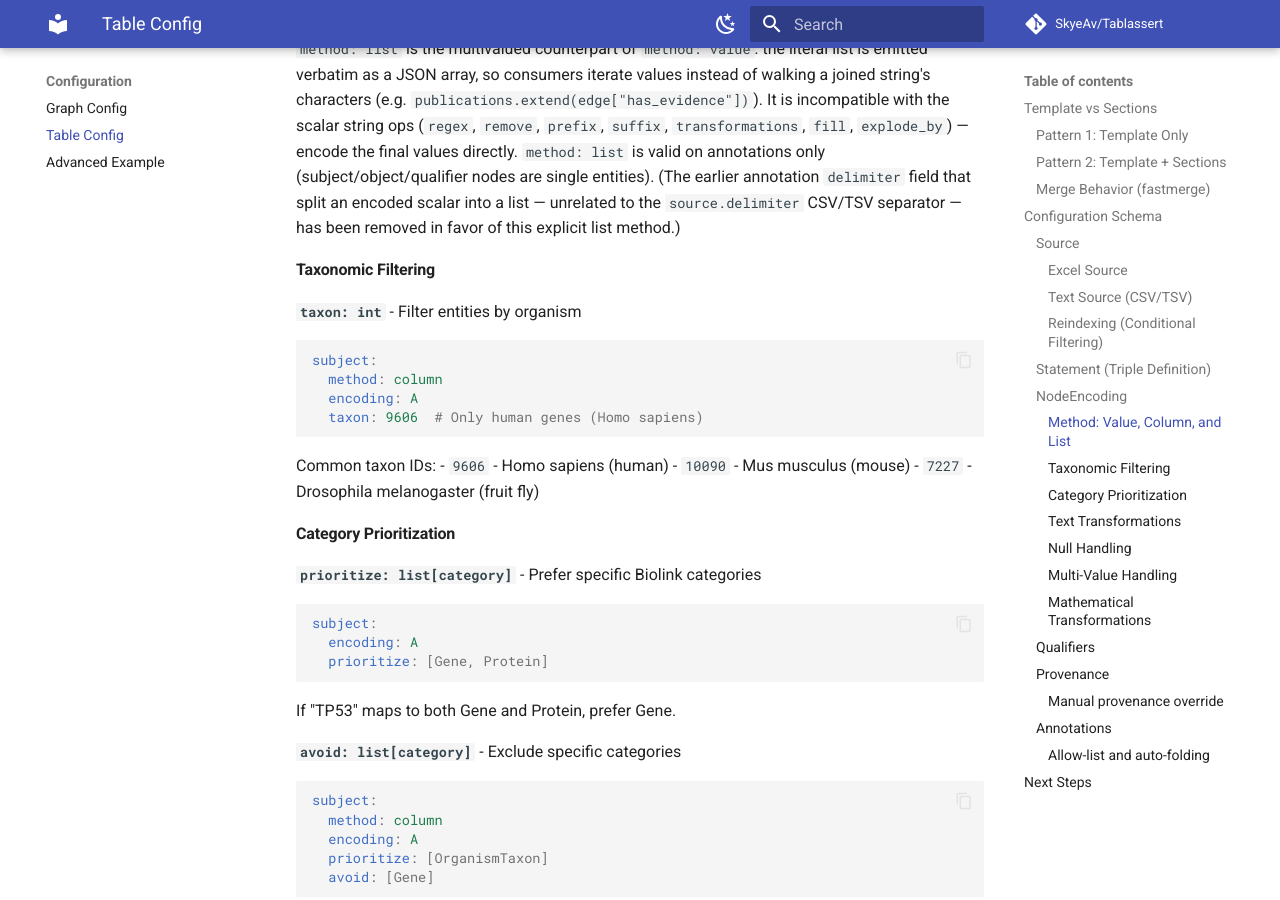
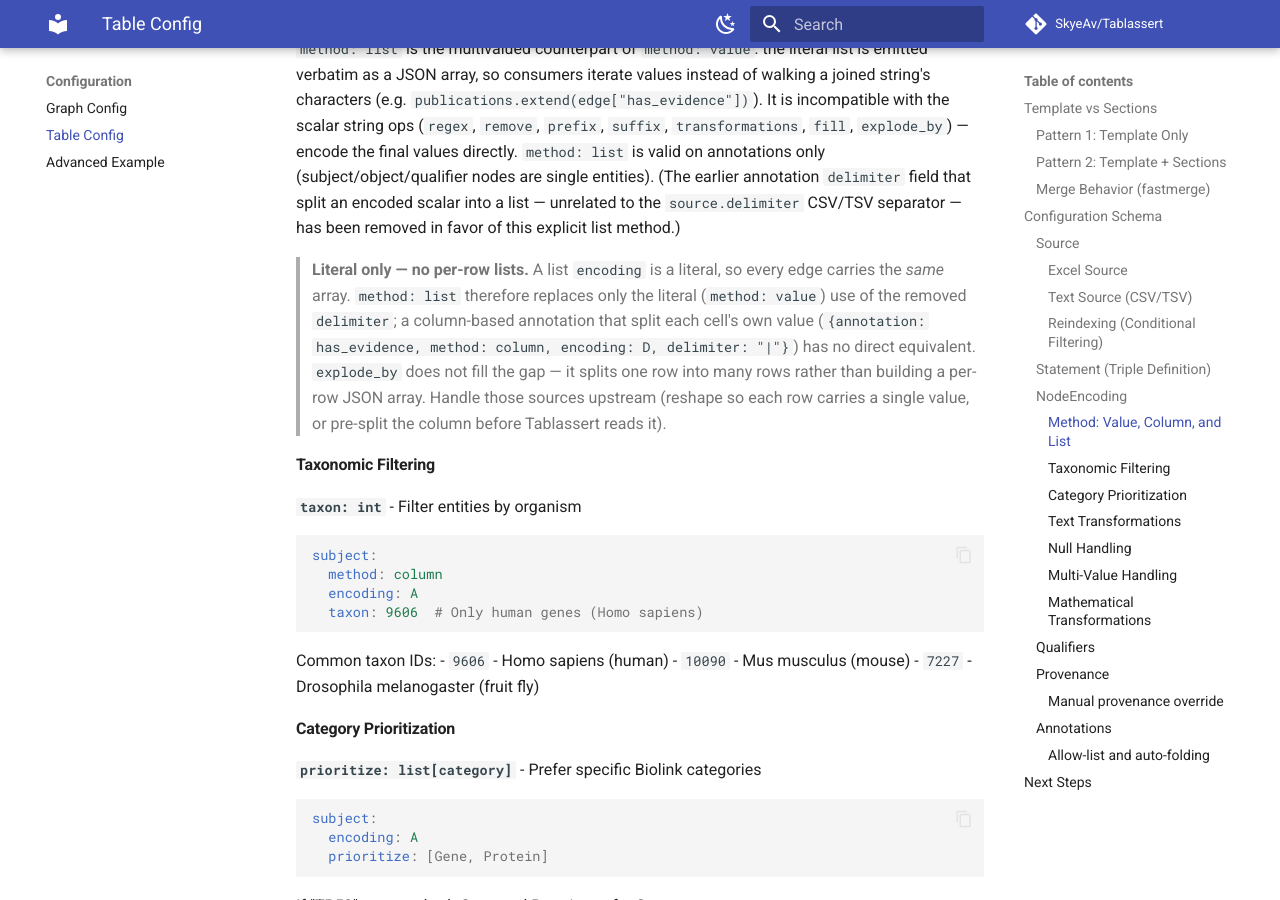
Before and after one commit to SkyeAv/Tablassert3.0.0, an MkDocs documentation site: the page built from docs/configuration/table.md, in a window 1280 px wide and 900 px high, scrolled down 6452 px. Built offline with MkDocs 1.6.1 and Material for MkDocs 9.7.7, drawn with Linux system fonts in a browser that asks for light colours; comment, search, counter and statistics services are not loaded.

Commit message:
docs: note that method: list cannot replace column-based delimiters
A list `encoding` is a literal, so `method: list` emits the same array on every
row. It therefore only replaces the literal (`method: value`) use of the removed
`Annotation.delimiter`; a column-based annotation that split each cell's own
value has no direct migration, and `explode_by` is not a substitute (it fans one
row out into many rows instead of building a per-row JSON array). Record the
limitation in the CHANGELOG breaking-change entry and the configuration guide.

Co-Authored-By: Claude Opus 5 <noreply@anthropic.com>
Claude-Session: https://claude.ai/code/session_01L14vEjhp2BUdF1Zqzrs1E7

````diff
--- a/docs/configuration/table.md
+++ b/docs/configuration/table.md
@@ -222,6 +222,8 @@ annotations:
 ```
 
 `method: list` is the multivalued counterpart of `method: value`: the literal list is emitted verbatim as a JSON array, so consumers iterate values instead of walking a joined string's characters (e.g. `publications.extend(edge["has_evidence"])`). It is incompatible with the scalar string ops (`regex`, `remove`, `prefix`, `suffix`, `transformations`, `fill`, `explode_by`) — encode the final values directly. `method: list` is valid on annotations only (subject/object/qualifier nodes are single entities). (The earlier annotation `delimiter` field that split an encoded scalar into a list — unrelated to the `source.delimiter` CSV/TSV separator — has been removed in favor of this explicit list method.)
+
+> **Literal only — no per-row lists.** A list `encoding` is a literal, so every edge carries the *same* array. `method: list` therefore replaces only the literal (`method: value`) use of the removed `delimiter`; a column-based annotation that split each cell's own value (`{annotation: has_evidence, method: column, encoding: D, delimiter: "|"}`) has no direct equivalent. `explode_by` does not fill the gap — it splits one row into many rows rather than building a per-row JSON array. Handle those sources upstream (reshape so each row carries a single value, or pre-split the column before Tablassert reads it).
 
 #### Taxonomic Filtering
 
````
Also changed, not shown: CHANGELOG.md (+2 -0 lines).
